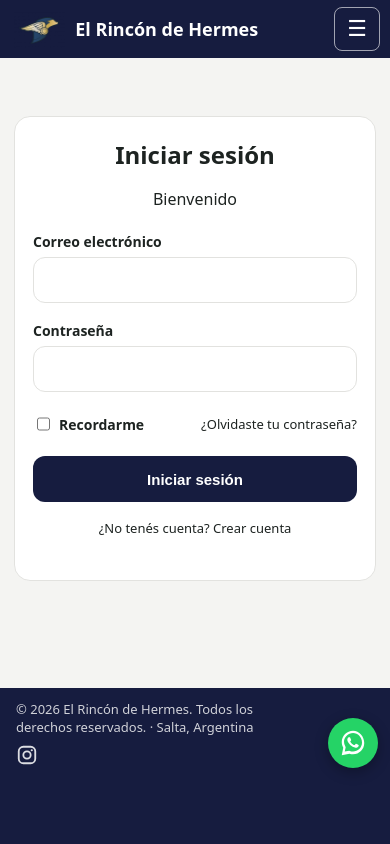
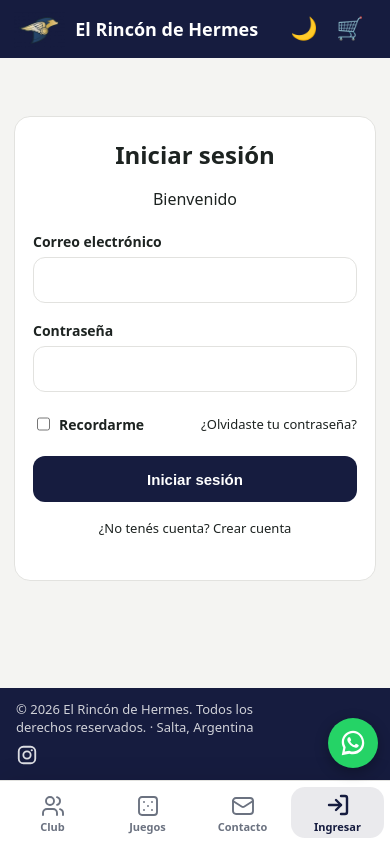
Before and after one commit to Florare83/ControlAR, a React (Vite) app: page /login in a window 390 px wide. Built offline with nearby package versions, Linux system fonts and the light colour scheme.

Commit message:
Acoplar info mobile

```diff
--- a/src/components/Navbar.jsx
+++ b/src/components/Navbar.jsx
@@ -7,16 +7,80 @@ import { useCarrito } from "../context/CarritoContext.jsx";
 import { useToast } from "../context/ToastContext.jsx";
 import logo from "../img/logo.png";
 
+// Íconos de la barra de pestañas (trazo simple que toma el color del texto).
+const ICONOS = {
+  club: (
+    <>
+      <path d="M16 21v-2a4 4 0 0 0-4-4H6a4 4 0 0 0-4 4v2" />
+      <circle cx="9" cy="7" r="4" />
+      <path d="M22 21v-2a4 4 0 0 0-3-3.87" />
+      <path d="M16 3.13a4 4 0 0 1 0 7.75" />
+    </>
+  ),
+  juegos: (
+    <>
+      <rect x="3" y="3" width="18" height="18" rx="3" />
+      <path d="M8 8h.01M16 8h.01M12 12h.01M8 16h.01M16 16h.01" />
+    </>
+  ),
+  panel: (
+    <>
+      <rect x="3" y="3" width="7" height="9" rx="1.5" />
+      <rect x="14" y="3" width="7" height="5" rx="1.5" />
+      <rect x="14" y="12" width="7" height="9" rx="1.5" />
+      <rect x="3" y="16" width="7" height="5" rx="1.5" />
+    </>
+  ),
+  contacto: (
+    <>
+      <rect x="2" y="4" width="20" height="16" rx="3" />
+      <path d="m22 7-8.97 5.7a1.94 1.94 0 0 1-2.06 0L2 7" />
+    </>
+  ),
+  cuenta: (
+    <>
+      <circle cx="12" cy="12" r="10" />
+      <circle cx="12" cy="10" r="3" />
+      <path d="M7 20.66V19a2 2 0 0 1 2-2h6a2 2 0 0 1 2 2v1.66" />
+    </>
+  ),
+  ingresar: (
+    <>
+      <path d="M15 3h4a2 2 0 0 1 2 2v14a2 2 0 0 1-2 2h-4" />
+      <path d="m10 17 5-5-5-5" />
+      <path d="M15 12H3" />
+    </>
+  ),
+};
+
+function IconoTab({ nombre }) {
+  return (
+    <svg
+      className="icono-tab"
+      viewBox="0 0 24 24"
+      width="24"
+      height="24"
+      fill="none"
+      stroke="currentColor"
+      strokeWidth="1.9"
+      strokeLinecap="round"
+      strokeLinejoin="round"
+      aria-hidden="true"
+      focusable="false"
+    >
+      {ICONOS[nombre]}
+    </svg>
+  );
+}
+
 function Navbar({ modoOscuro, onCambiarTema }) {
   const { usuario, rol, esAdmin, logout } = useAuth();
-  const { cantidadTotal } = useCarrito();
+  const { cantidadTotal, abrir: abrirCarrito } = useCarrito();
   const toast = useToast();
   const navegar = useNavigate();
   const ubicacion = useLocation();
 
   const [menuCuentaAbierto, setMenuCuentaAbierto] = useState(false);
-  // Menú hamburguesa del navbar (solo se usa en celular).
-  const [menuMovilAbierto, setMenuMovilAbierto] = useState(false);
   // Respuestas del equipo que el cliente todavía no leyó.
   const [mensajesSinLeer, setMensajesSinLeer] = useState(0);
 
@@ -48,22 +112,23 @@ function Navbar({ modoOscuro, onCambiarTema }) {
   }, [rol, usuario?.id, ubicacion.pathname]);
 
   const clase = ({ isActive }) => (isActive ? "activo" : "");
+  const claseItem = ({ isActive }) =>
+    `menu-cuenta-item${isActive ? " activo" : ""}`;
 
-  // Al cambiar de página se cierran los menús.
+  // Al cambiar de página se cierra el menú de la cuenta.
   useEffect(() => {
-    setMenuMovilAbierto(false);
     setMenuCuentaAbierto(false);
   }, [ubicacion.pathname]);
 
-  // Escape cierra el menú hamburguesa.
+  // Escape cierra el menú de la cuenta.
   useEffect(() => {
-    if (!menuMovilAbierto) return undefined;
+    if (!menuCuentaAbierto) return undefined;
     const alTeclear = (e) => {
-      if (e.key === "Escape") setMenuMovilAbierto(false);
+      if (e.key === "Escape") setMenuCuentaAbierto(false);
     };
     window.addEventListener("keydown", alTeclear);
     return () => window.removeEventListener("keydown", alTeclear);
-  }, [menuMovilAbierto]);
+  }, [menuCuentaAbierto]);
 
   function cerrarSesion() {
     setMenuCuentaAbierto(false);
@@ -77,6 +142,7 @@ function Navbar({ modoOscuro, onCambiarTema }) {
   }
 
   return (
+    <>
     <nav className="navbar" aria-label="Principal">
       <Link
         to="/nosotros"
@@ -87,24 +153,44 @@ function Navbar({ modoOscuro, onCambiarTema }) {
         <span className="marca">El Rincón de Hermes</span>
       </Link>
 
-      <button
-        type="button"
-        className="navbar-hamburguesa"
-        aria-expanded={menuMovilAbierto}
-        aria-controls="navbar-links"
-        aria-label={menuMovilAbierto ? "Cerrar menú" : "Abrir menú"}
-        onClick={() => setMenuMovilAbierto((abierto) => !abierto)}
-      >
-        <span aria-hidden="true">{menuMovilAbierto ? "✕" : "☰"}</span>
-        {!menuMovilAbierto && mensajesSinLeer > 0 && (
-          <span className="punto-aviso" aria-hidden="true" />
-        )}
-      </button>
+      {/* Solo en celular (mobile.css): tema y carrito arriba a la derecha */}
+      <div className="acciones-movil">
+        <button
+          type="button"
+          className="icono-barra"
+          onClick={onCambiarTema}
+          aria-pressed={modoOscuro}
+          aria-label={modoOscuro ? "Usar tema claro" : "Usar tema oscuro"}
+        >
+          <span aria-hidden="true" style={{ fontSize: 22 }}>
+            {modoOscuro ? "☀️" : "🌙"}
+          </span>
+        </button>
 
-      <ul
-        id="navbar-links"
-        className={`links${menuMovilAbierto ? " abierto" : ""}`}
-      >
+        <button
+          type="button"
+          className="icono-barra"
+          onClick={abrirCarrito}
+          aria-label={
+            cantidadTotal > 0
+              ? `Abrir carrito: ${cantidadTotal} ${
+                  cantidadTotal === 1 ? "producto" : "productos"
+                }`
+              : "Abrir carrito"
+          }
+        >
+          <span aria-hidden="true" style={{ fontSize: 22 }}>
+            🛒
+          </span>
+          {cantidadTotal > 0 && (
+            <span className="contador-barra" aria-hidden="true">
+              {cantidadTotal}
+            </span>
+          )}
+        </button>
+      </div>
+
+      <ul className="links">
         <li>
           <NavLink to="/club" className={clase}>
             CLUB
@@ -148,10 +234,10 @@ function Navbar({ modoOscuro, onCambiarTema }) {
 
         <li className="acciones-sesion">
           {usuario ? (
-            <div className="menu-cuenta-contenedor">
+            <div className="cuenta-contenedor">
               <button
                 type="button"
-                className="btn-login"
+                className="btn-login btn-cuenta"
                 aria-expanded={menuCuentaAbierto}
                 aria-controls="menu-cuenta"
                 onClick={() =>
@@ -170,41 +256,47 @@ function Navbar({ modoOscuro, onCambiarTema }) {
               </button>
 
               {menuCuentaAbierto && (
+                <div
+                  className="menu-cuenta-fondo"
+                  onClick={cerrarMenuCuenta}
+                  aria-hidden="true"
+                />
+              )}
+
+              {menuCuentaAbierto && (
                 <div id="menu-cuenta" className="menu-cuenta">
+                  <p className="menu-cuenta-saludo">Hola, {usuario.nombre}</p>
+
                   {rol === "cliente" && (
                     <>
                       <NavLink
                         to="/mis-prestamos"
-                        className={clase}
+                        className={claseItem}
                         onClick={cerrarMenuCuenta}
-                        style={{ padding: 10 }}
                       >
                         🎲 Mis préstamos
                       </NavLink>
 
                       <NavLink
                         to="/mis-reservas"
-                        className={clase}
+                        className={claseItem}
                         onClick={cerrarMenuCuenta}
-                        style={{ padding: 10 }}
                       >
                         📌 Mis reservas
                       </NavLink>
 
                       <NavLink
                         to="/mis-compras"
-                        className={clase}
+                        className={claseItem}
                         onClick={cerrarMenuCuenta}
-                        style={{ padding: 10 }}
                       >
                         🛍️ Mis compras
                       </NavLink>
 
                       <NavLink
                         to="/mis-mensajes"
-                        className={clase}
+                        className={claseItem}
                         onClick={cerrarMenuCuenta}
-                        style={{ padding: 10 }}
                       >
                         ✉️ Mis mensajes
                         {mensajesSinLeer > 0 && (
@@ -216,9 +308,8 @@ function Navbar({ modoOscuro, onCambiarTema }) {
 
                       <NavLink
                         to="/favoritos"
-                        className={clase}
+                        className={claseItem}
                         onClick={cerrarMenuCuenta}
-                        style={{ padding: 10 }}
                       >
                         ❤️ Mis favoritos
                       </NavLink>
@@ -227,36 +318,25 @@ function Navbar({ modoOscuro, onCambiarTema }) {
 
                   <NavLink
                     to="/cuenta"
-                    className={clase}
+                    className={claseItem}
                     onClick={cerrarMenuCuenta}
-                    style={{ padding: 10 }}
                   >
                     ⚙️ Mi cuenta
                   </NavLink>
 
                   <button
                     type="button"
-                    className="btn-login"
+                    className="btn-login menu-cuenta-item"
                     onClick={onCambiarTema}
                     aria-pressed={modoOscuro}
-                    style={{
-                      width: "100%",
-                      textAlign: "left",
-                      padding: 10,
-                    }}
                   >
                     {modoOscuro ? "☀️" : "🌙"} Tema
                   </button>
 
                   <button
                     type="button"
-                    className="btn-login"
+                    className="btn-login menu-cuenta-item"
                     onClick={cerrarSesion}
-                    style={{
-                      width: "100%",
-                      textAlign: "left",
-                      padding: 10,
-                    }}
                   >
                     🚪 Cerrar sesión
                   </button>
@@ -264,13 +344,68 @@ function Navbar({ modoOscuro, onCambiarTema }) {
               )}
             </div>
           ) : (
-            <NavLink to="/login" className="btn-login">
+            <NavLink to="/login" className="btn-login btn-login-enlace">
               Iniciar sesión
             </NavLink>
           )}
         </li>
       </ul>
     </nav>
+
+    {/* Solo en celular (mobile.css): barra de pestañas fija abajo */}
+    <nav className="barra-inferior" aria-label="Navegación rápida">
+      <NavLink to="/club" className={clase}>
+        <IconoTab nombre="club" />
+        Club
+      </NavLink>
+
+      {esAdmin ? (
+        <NavLink to="/panel" className={clase}>
+          <IconoTab nombre="panel" />
+          Panel
+        </NavLink>
+      ) : (
+        <NavLink to="/juegos" className={clase}>
+          <IconoTab nombre="juegos" />
+          Juegos
+        </NavLink>
+      )}
+
+      <NavLink to="/contacto" className={clase}>
+        <IconoTab nombre="contacto" />
+        Contacto
+      </NavLink>
+
+      {usuario ? (
+        <button
+          type="button"
+          className={menuCuentaAbierto ? "activo" : ""}
+          aria-expanded={menuCuentaAbierto}
+          aria-controls="menu-cuenta"
+          onClick={() => setMenuCuentaAbierto((abierto) => !abierto)}
+        >
+          <span className="icono-con-aviso">
+            <IconoTab nombre="cuenta" />
+            {mensajesSinLeer > 0 && (
+              <span className="punto-aviso-barra" aria-hidden="true" />
+            )}
+          </span>
+          Cuenta
+          {mensajesSinLeer > 0 && (
+            <span className="solo-lectores">
+              {mensajesSinLeer}{" "}
+              {mensajesSinLeer === 1 ? "respuesta nueva" : "respuestas nuevas"}
+            </span>
+          )}
+        </button>
+      ) : (
+        <NavLink to="/login" className={clase}>
+          <IconoTab nombre="ingresar" />
+          Ingresar
+        </NavLink>
+      )}
+    </nav>
+    </>
   );
 }
 
--- a/src/components/PanelMenu.jsx
+++ b/src/components/PanelMenu.jsx
@@ -1,69 +1,20 @@
-import { useEffect, useState } from "react";
-import { NavLink, useLocation } from "react-router-dom";
+import { NavLink } from "react-router-dom";
+import useChipActivo from "../hooks/useChipActivo.js";
 
 // Menú lateral compartido por el panel de administración y "Mi cuenta".
-// En escritorio se ve como una columna fija; en celular se reemplaza por un
-// botón hamburguesa que despliega las opciones.
+// En escritorio es una columna fija; en celular (mobile.css) pasa a ser una fila
+// de botones que se desliza hacia los costados, pegada a la barra superior.
 //
 // items: [{ to, texto, contador? }]
 function PanelMenu({ titulo, subtitulo, items, ariaLabel }) {
-  const [abierto, setAbierto] = useState(false);
-  const { pathname } = useLocation();
   const clase = ({ isActive }) => (isActive ? "activo" : "");
 
-  // Se cierra al cambiar de sección.
-  useEffect(() => {
-    setAbierto(false);
-  }, [pathname]);
-
-  // Se cierra con la tecla Escape.
-  useEffect(() => {
-    if (!abierto) return undefined;
-    const alTeclear = (e) => {
-      if (e.key === "Escape") setAbierto(false);
-    };
-    window.addEventListener("keydown", alTeclear);
-    return () => window.removeEventListener("keydown", alTeclear);
-  }, [abierto]);
-
-  const actual = items.find(
-    (item) => pathname === item.to || pathname.startsWith(`${item.to}/`)
-  );
-  const avisosPendientes = items.reduce(
-    (suma, item) => suma + (item.contador || 0),
-    0
-  );
+  // En celular deja visible el botón de la sección actual.
+  useChipActivo();
 
   return (
     <aside className="panel-menu">
       <div className="panel-menu-fijo">
-        <button
-          type="button"
-          className="panel-hamburguesa"
-          aria-expanded={abierto}
-          aria-controls="panel-menu-cuerpo"
-          onClick={() => setAbierto((v) => !v)}
-        >
-          <span className="panel-hamburguesa-icono" aria-hidden="true">
-            {abierto ? "✕" : "☰"}
-          </span>
-          <span className="panel-hamburguesa-texto">
-            {actual ? actual.texto : "Menú"}
-          </span>
-          {!abierto && avisosPendientes > 0 && (
-            <span
-              className="panel-contador"
-              aria-label={`${avisosPendientes} sin leer`}
-            >
-              {avisosPendientes}
-            </span>
-          )}
-        </button>
-
-        <div
-          id="panel-menu-cuerpo"
-          className={`panel-menu-cuerpo${abierto ? " abierto" : ""}`}
-        >
         <p className="panel-rol">
           <strong>{titulo}</strong>
           <span>{subtitulo}</span>
@@ -89,7 +40,6 @@ function PanelMenu({ titulo, subtitulo, items, ariaLabel }) {
           </ul>
         </nav>
       </div>
-      </div>
     </aside>
   );
 }
--- a/src/index.css
+++ b/src/index.css
@@ -107,41 +107,6 @@ a {
 .navbar .carrito-indicador {
   font-size: 14px;
   font-weight: 600;
-}
-
-/* Botón hamburguesa del navbar: solo visible en celular */
-.navbar .navbar-hamburguesa {
-  display: none;
-}
-
-/* Menú desplegable de la cuenta */
-.navbar .menu-cuenta-contenedor {
-  position: relative;
-}
-
-.navbar .menu-cuenta {
-  position: absolute;
-  top: 100%;
-  right: 0;
-  z-index: 1000;
-  box-sizing: border-box;
-  min-width: 220px;
-  max-width: calc(100vw - 24px);
-  margin-top: 8px;
-  padding: 8px;
-  background: var(--fondo, #fff);
-  color: var(--texto, #222);
-  border: 1px solid var(--borde, #ccc);
-  border-radius: 8px;
-  box-shadow: 0 4px 12px rgba(0, 0, 0, 0.15);
-  display: grid;
-  gap: 4px;
-}
-
-.navbar .menu-cuenta a,
-.navbar .menu-cuenta .btn-login {
-  padding: 10px;
-  white-space: normal;
 }
 
 /* ============================================
@@ -684,11 +649,6 @@ body.oscuro {
   min-width: 0;
 }
 
-/* Botón hamburguesa: solo visible en celular */
-.panel-hamburguesa {
-  display: none;
-}
-
 /* ============================================
    Responsive del panel
    ============================================ */
@@ -713,53 +673,6 @@ body.oscuro {
     width: auto;
     max-height: none;
     overflow-y: visible;
-    padding: 8px;
-  }
-
-  .panel-hamburguesa {
-    display: flex;
-    align-items: center;
-    gap: 10px;
-    width: 100%;
-    padding: 10px 12px;
-    background: transparent;
-    color: inherit;
-    border: 0;
-    border-radius: 6px;
-    font: inherit;
-    font-size: 15px;
-    font-weight: 600;
-    text-align: left;
-    cursor: pointer;
-  }
-
-  .panel-hamburguesa-icono {
-    font-size: 20px;
-    line-height: 1;
-  }
-
-  .panel-hamburguesa-texto {
-    flex: 1;
-    min-width: 0;
-    overflow: hidden;
-    text-overflow: ellipsis;
-    white-space: nowrap;
-  }
-
-  /* Opciones ocultas hasta tocar el botón */
-  .panel-menu-cuerpo {
-    display: none;
-    padding: 8px 4px 4px;
-    border-top: 1px solid var(--borde);
-    margin-top: 6px;
-  }
-
-  .panel-menu-cuerpo.abierto {
-    display: block;
-  }
-
-  .panel-menu a {
-    padding: 12px 10px;
   }
 }
 
@@ -891,97 +804,15 @@ html {
 
 /* Tablets y celulares: 2 juegos por fila */
 @media (max-width: 640px) {
-  /* Navbar: marca + botón ☰ en una sola línea; los links van desplegados abajo */
   .navbar {
+    flex-direction: column;
+    align-items: flex-start;
+    gap: 12px;
+  }
+
+  .navbar .links {
     flex-wrap: wrap;
-    align-items: center;
-    padding: 10px 16px;
-  }
-
-  .navbar .marca-contenedor img {
-    height: 38px;
-    width: auto;
-  }
-
-  .navbar .marca {
-    font-size: 19px;
-  }
-
-  .navbar .navbar-hamburguesa {
-    display: inline-flex;
-    align-items: center;
-    justify-content: center;
-    position: relative;
-    min-width: 44px;
-    height: 44px;
-    padding: 0 12px;
-    background: transparent;
-    color: #ffffff;
-    border: 1px solid rgba(255, 255, 255, 0.6);
-    border-radius: 8px;
-    font-size: 22px;
-    line-height: 1;
-    cursor: pointer;
-  }
-
-  .navbar .navbar-hamburguesa .punto-aviso {
-    position: absolute;
-    top: 6px;
-    right: 6px;
-    margin: 0;
-  }
-
-  .navbar .links {
-    display: none;
-    flex-direction: column;
-    align-items: stretch;
-    gap: 2px;
-    width: 100%;
-    margin-top: 10px;
-    padding-top: 8px;
-    border-top: 1px solid rgba(255, 255, 255, 0.2);
-    max-height: calc(100vh - 80px);
-    overflow-y: auto;
-  }
-
-  .navbar .links.abierto {
-    display: flex;
-  }
-
-  .navbar .links > li {
-    width: 100%;
-  }
-
-  .navbar .links > li > a {
-    display: block;
-    padding: 12px 8px;
-    font-size: 16px;
-  }
-
-  .navbar .acciones-sesion {
-    flex-direction: column;
-    align-items: stretch;
-    padding-top: 6px;
-  }
-
-  .navbar .acciones-sesion > .btn-login,
-  .navbar .menu-cuenta-contenedor > .btn-login {
-    display: block;
-    width: 100%;
-    padding: 12px 16px;
-    text-align: center;
-  }
-
-  /* El menú de la cuenta se abre dentro del menú, sin salirse de la pantalla */
-  .navbar .menu-cuenta-contenedor {
-    position: static;
-  }
-
-  .navbar .menu-cuenta {
-    position: static;
-    min-width: 0;
-    max-width: none;
-    margin-top: 8px;
+    gap: 14px;
   }
 
   .grilla-juegos {
--- a/src/mobile.css
+++ b/src/mobile.css
@@ -230,7 +230,7 @@ body.oscuro .boton:disabled {
     bottom: 0;
     z-index: 900;
     display: grid;
-    grid-template-columns: repeat(5, minmax(0, 1fr));
+    grid-template-columns: repeat(4, minmax(0, 1fr));
     gap: 2px;
     height: var(--barra-inferior);
     padding: 6px 6px calc(6px + env(safe-area-inset-bottom, 0px));
@@ -851,3 +851,16 @@ body.oscuro .boton:disabled {
     transition: none;
   }
 }
+
+/* Íconos de la barra de pestañas inferior */
+.barra-inferior .icono-tab {
+  display: block;
+  width: 24px;
+  height: 24px;
+  transition: transform 0.15s ease;
+}
+
+.barra-inferior .activo .icono-tab {
+  stroke-width: 2.4;
+  transform: translateY(-1px);
+}
--- a/src/pages/Nosotros.jsx
+++ b/src/pages/Nosotros.jsx
@@ -22,7 +22,7 @@ function Nosotros() {
       {/* Portada: quiénes somos + la foto del grupo */}
       <header className="pg-hero pg-hero-con-imagen">
         <div className="pg-hero-contenido">
-          <h1>Quiénes somos</h1>
+          <h1>Bienvenidos al Rincón</h1>
           <p className="pg-hero-texto">
             El Rincón de Hermes es un club de juegos de mesa modernos de Salta,
             pensado para reunir a la comunidad a pasar un rato socializando,
```
Lines whose indentation alone changed are shown as unchanged.
